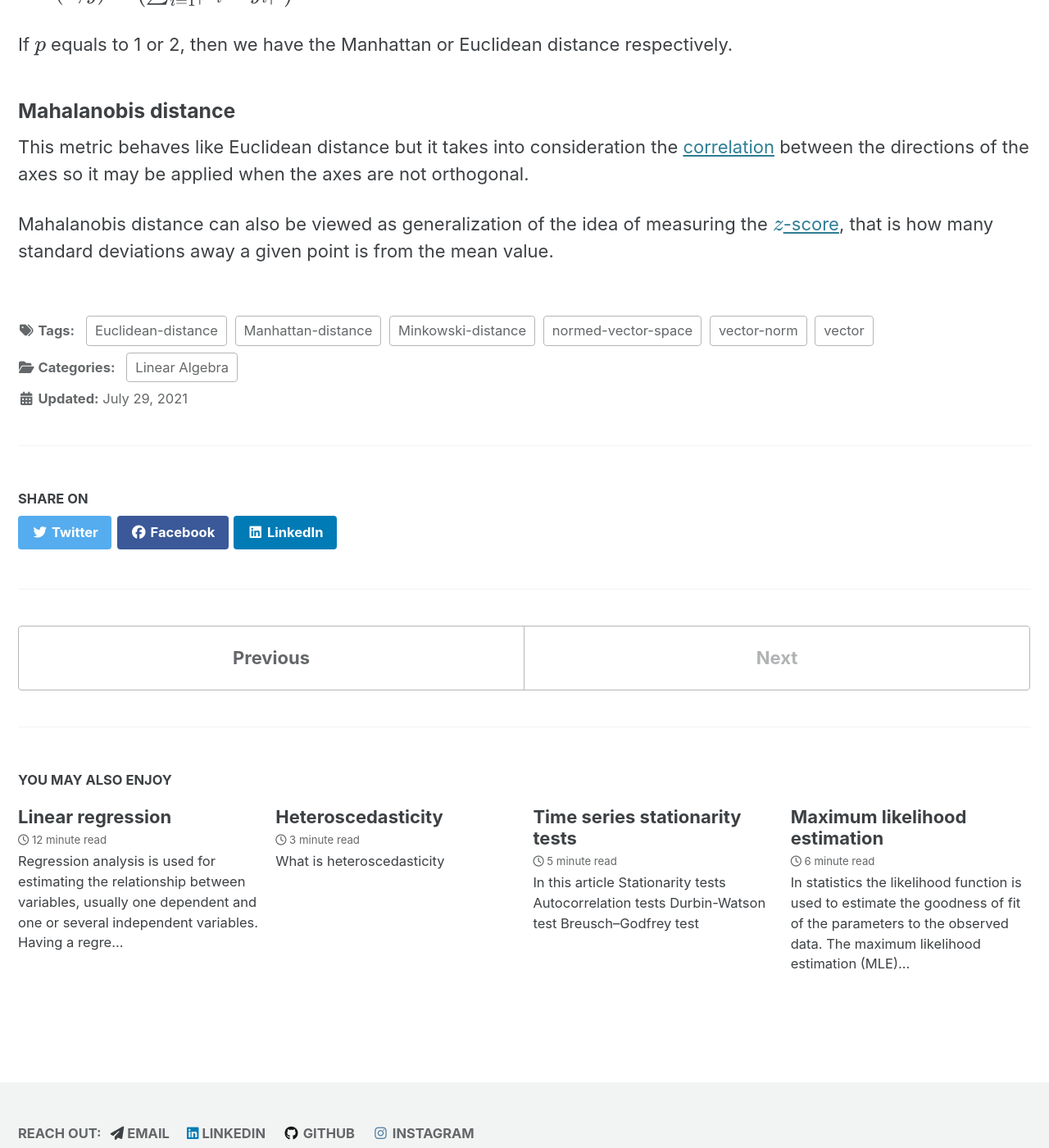
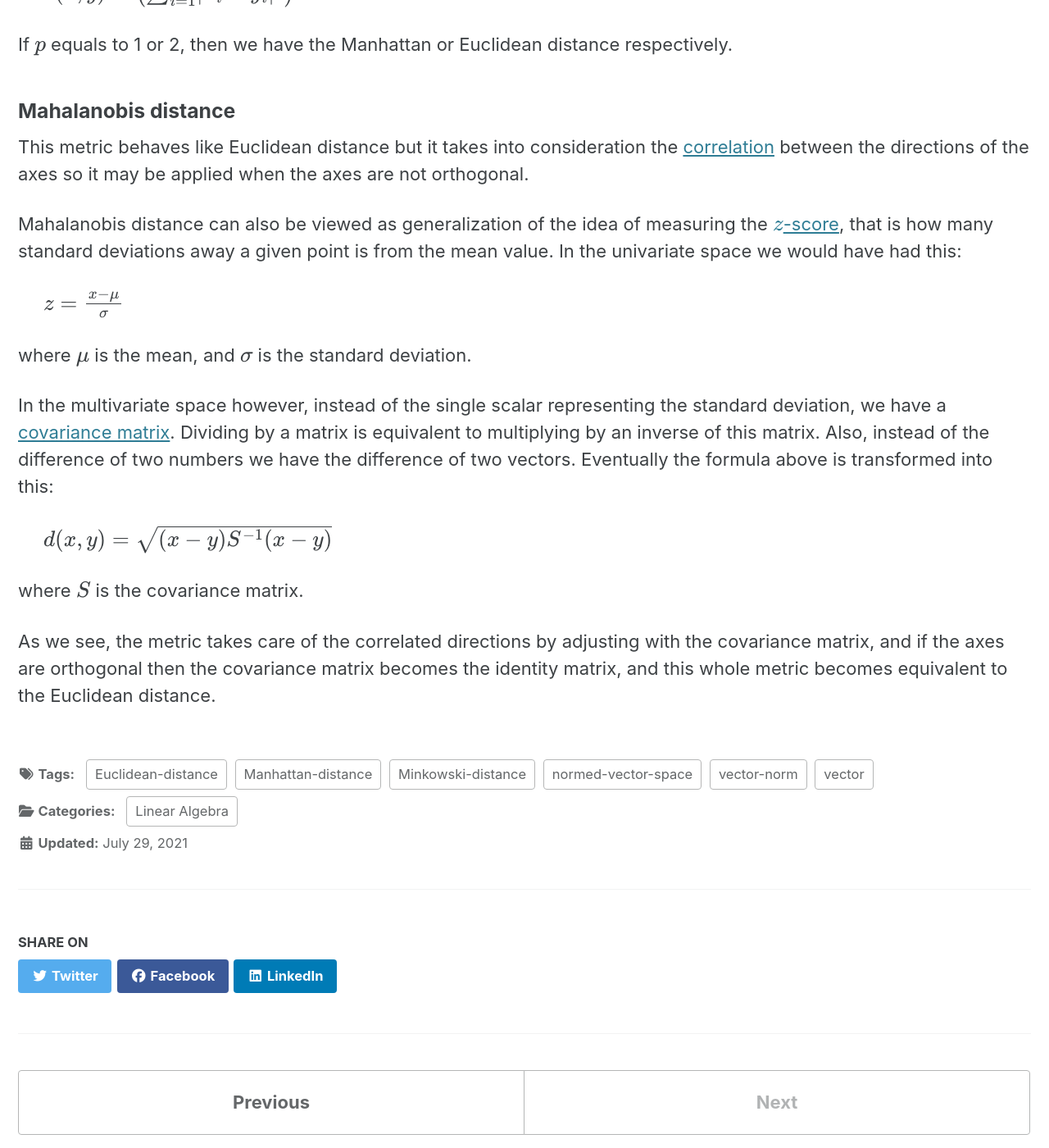
Before and after one commit to vzahorui/vzahorui.github.io, a Jekyll site: the page built from _posts/2021-07-29-distance-metrics.md, in a window 1280 px wide and 1400 px high, scrolled down 1954 px. Shown: the whole window at 82% size. Built offline with Jekyll 4.4.1, drawn with Linux system fonts in a browser that asks for light colours; cached includes are drawn as plain includes; nearby versions of some CDN libraries; formulas are drawn with MathJax 3; some of the changed text lies outside the part shown.

Commit message:
fixed formula displaying

```diff
--- a/_posts/2021-07-29-distance-metrics.md
+++ b/_posts/2021-07-29-distance-metrics.md
@@ -62,4 +62,18 @@ If $p$ equals to 1 or 2, then we have the Manhattan or Euclidean distance respec
 
 This metric behaves like Euclidean distance but it takes into consideration the [correlation]({{ site.baseurl }}{% link _posts/2019-08-10-correlation.md %}) between the directions of the axes so it may be applied when the axes are not orthogonal.
 
-Mahalanobis distance can also be viewed as generalization of the idea of measuring the [$z$-score]({{ site.baseurl }}{% link _posts/2021-03-27-statistical-distributions.md %}#normal_distribution), that is how many standard deviations away a given point is from the mean value.
+Mahalanobis distance can also be viewed as generalization of the idea of measuring the [$z$-score]({{ site.baseurl }}{% link _posts/2021-03-27-statistical-distributions.md %}#normal_distribution), that is how many standard deviations away a given point is from the mean value. In the univariate space we would have had this:
+
+&nbsp;&nbsp;&nbsp;&nbsp;
+$z = \frac{x-\mu}{\sigma}$
+
+where $\mu$ is the mean, and $\sigma$ is the standard deviation.
+
+In the multivariate space however, instead of the single scalar representing the standard deviation, we have a [covariance matrix]({{ site.baseurl }}{% link _posts/2019-08-10-correlation.md %}). Dividing by a matrix is equivalent to multiplying by an inverse of this matrix. Also, instead of the difference of two numbers we have the difference of two vectors. Eventually the formula above is transformed into this:
+
+&nbsp;&nbsp;&nbsp;&nbsp;
+$d(x, y) = \sqrt{(x-y)S^{-1}(x-y)}$
+
+where $S$ is the covariance matrix.
+
+As we see, the metric takes care of the correlated directions by adjusting with the covariance matrix, and if the axes are orthogonal then the covariance matrix becomes the identity matrix, and this whole metric becomes equivalent to the Euclidean distance.
```
Also changed, not shown: other parts of _posts/2021-07-29-distance-metrics.md (+1 -1 lines).
